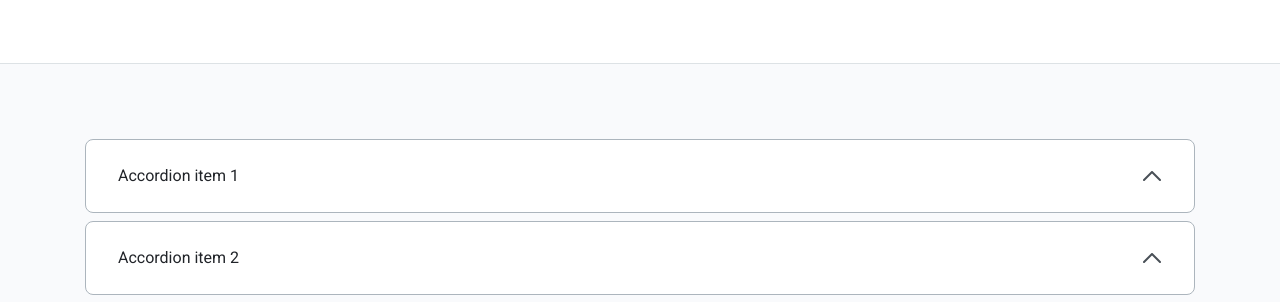
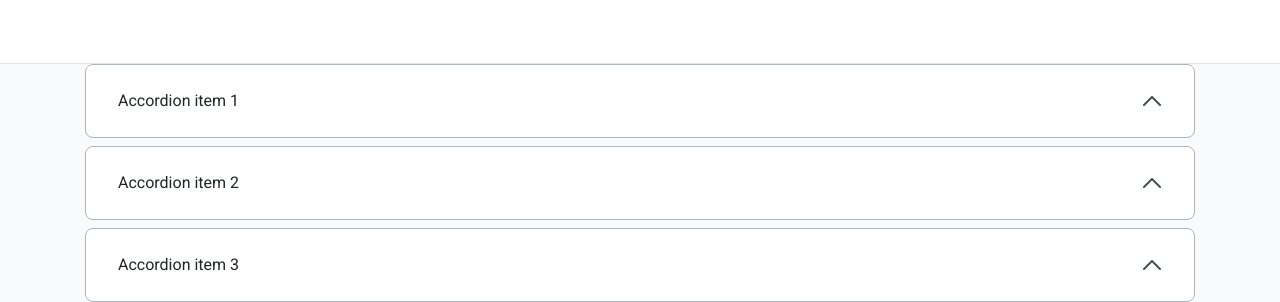
Before and after one commit to js-tasks-ru/htmlcss-20220919_mangecu, a website: page 03-lection1/02-accordion/index.html in a window 1280 px wide. Shown: the part 174-476 px from the top of the page. Drawn offline with Linux system fonts and the light colour scheme.

Commit message:
Fix accordions style

```diff
--- a/03-lection1/02-accordion/accordion.css
+++ b/03-lection1/02-accordion/accordion.css
@@ -1,6 +1,6 @@
 /* Стилизация аккордеона */
 .accordion {
-    padding: 75px 0 75px;
+
 }
 
 .accordion__item {
```
